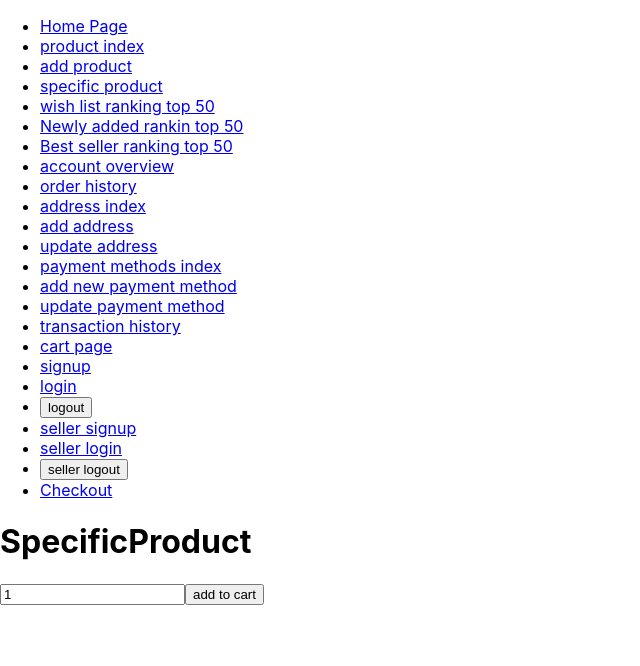
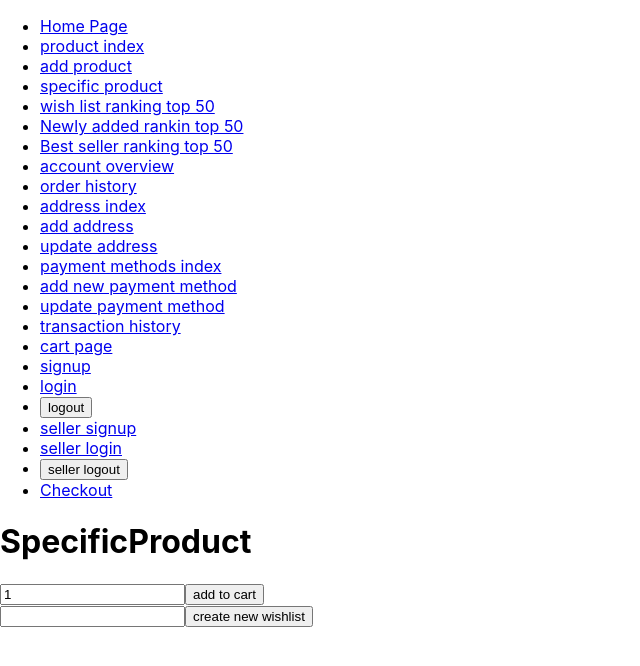
Before and after one commit to XX989tmx/amazon_clone_clientside, a React (Create React App) app: page /product/5fb001c11b95f410bad1805a in a window 1280 px wide. Shown: the top 666 px of the page, without its empty margins (0-640 px from the left). Built offline with nearby package versions, Linux system fonts and the light colour scheme; no server answers.

Commit message:
adds create new wishlist handler

```diff
--- a/src/products/pages/SpecificProduct.js
+++ b/src/products/pages/SpecificProduct.js
@@ -9,6 +9,7 @@ const SpecificProduct = () => {
   const auth = useContext(AuthContext);
   const [Quantity, setQuantity] = useState(1);
   const [CartStatusMessage, setCartStatusMessage] = useState();
+  const [NameOfWishlist, setNameOfWishlist] = useState();
 
   useEffect(() => {
     async function fetch(params) {
@@ -44,7 +45,7 @@ const SpecificProduct = () => {
       }
       const countOfCart = response.data.cart.totalCount;
       const joinedCartStatusString =
-        "現在" + countOfCart + "点の商品がカートに入っています。"
+        "現在" + countOfCart + "点の商品がカートに入っています。";
       if (joinedCartStatusString) {
         setCartStatusMessage(joinedCartStatusString);
       }
@@ -57,6 +58,28 @@ const SpecificProduct = () => {
   const quantityChangeHandler = (event) => {
     setQuantity(event.target.value);
   };
+
+  const createNewWishlistHandler = async (event) => {
+    event.preventDefault();
+    let response;
+    let body = { nameOfWishlist: NameOfWishlist };
+    try {
+      response = await Axios.post(
+        `http://localhost:8080/api/wishlists/createNewWishlist/${auth.userId}?token=${auth.token}`,
+        body
+      );
+      console.log(response);
+      setMessage(response.data.message);
+    } catch (error) {
+      console.log(error);
+      setMessage(error.message);
+    }
+  };
+
+  const nameOfWishlistChangeHandler = (event) => {
+    setNameOfWishlist(event.target.value);
+  };
+
   return (
     <div>
       <h3>{Message}</h3>
@@ -72,6 +95,15 @@ const SpecificProduct = () => {
         />
         <button type="submit">add to cart</button>
       </form>
+
+      <form action="" onSubmit={createNewWishlistHandler}>
+        <input
+          type="text"
+          value={NameOfWishlist}
+          onChange={nameOfWishlistChangeHandler}
+        />
+        <button type="submit">create new wishlist</button>
+      </form>
     </div>
   );
 };
```
